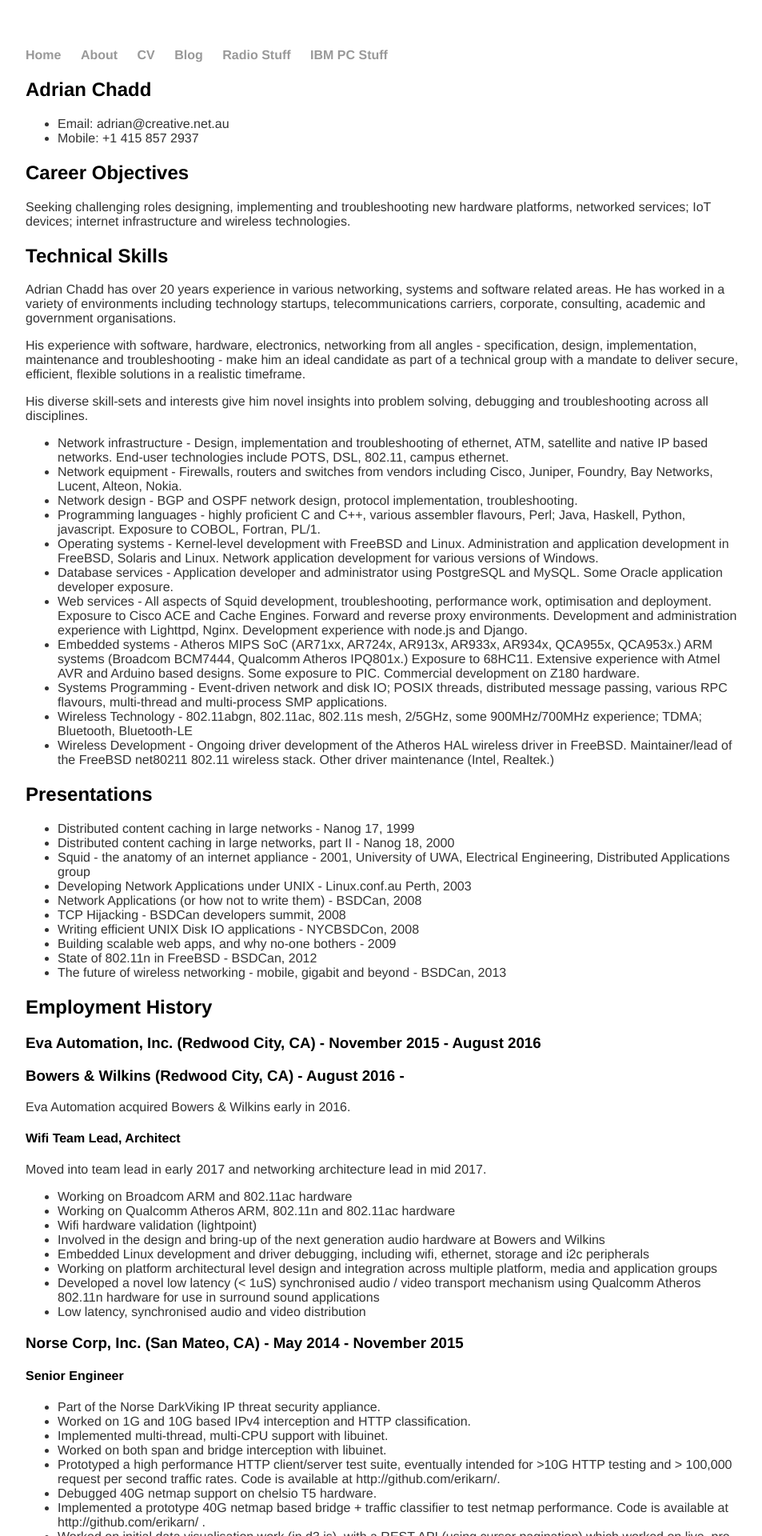
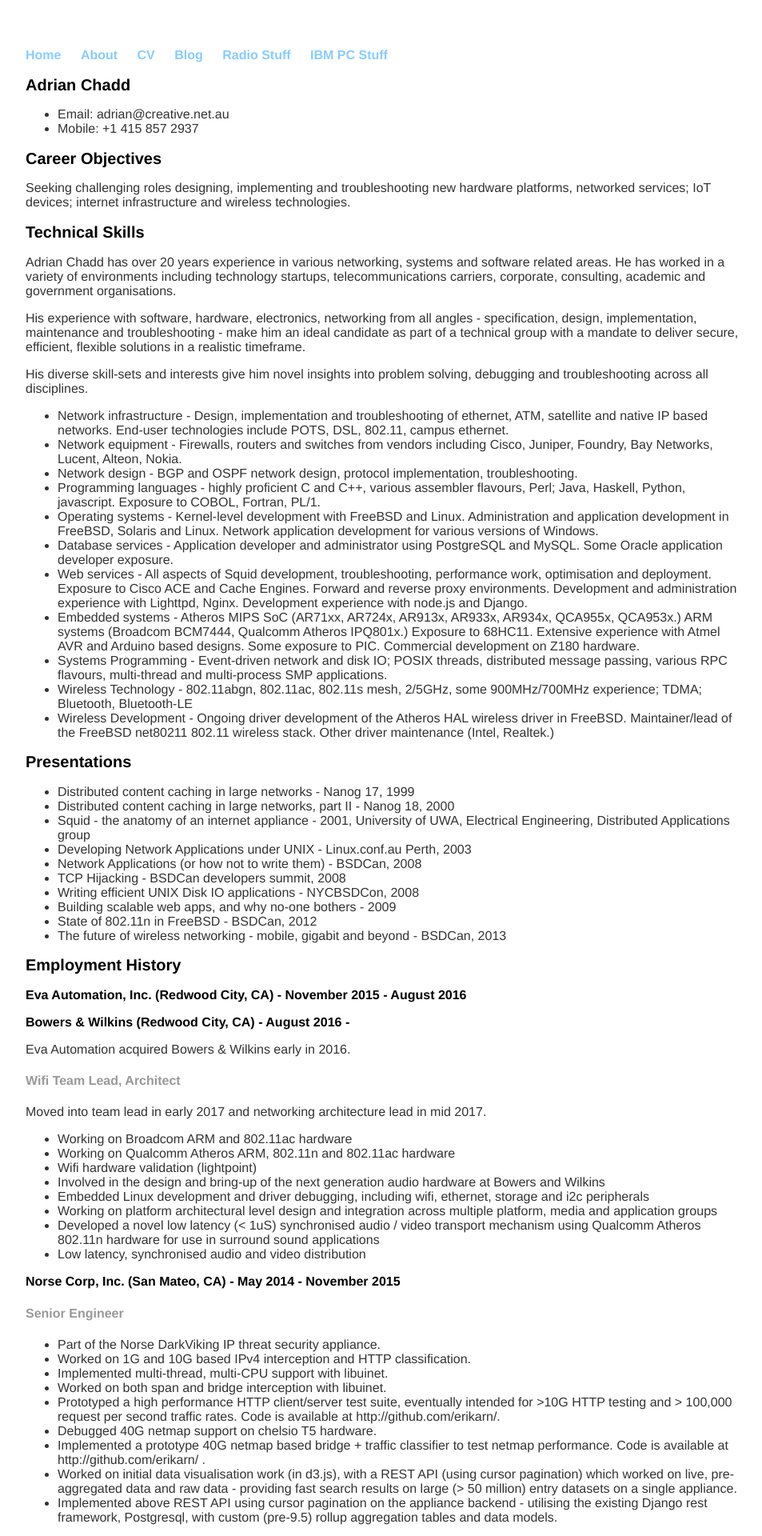
Before and after one commit to erikarn/erikarn.github.io, a Jekyll site: the page built from cv.md, in a window 1280 px wide. Shown: the top 1920 px of the page at 80% size, without its empty margins (160-1113 px from the left). Built offline with Jekyll 4.4.1, drawn with Linux system fonts in a browser that asks for light colours.

Commit message:
Tweak style

```diff
--- a/css/main.css
+++ b/css/main.css
@@ -3,9 +3,9 @@
     width: 70%;
     font-family:'Helvetica', 'Arial', 'Sans-Serif';
 /*
-    font-size: 1.5em;
     line-height: 1.4em;
 */
+    font-size: 1em;
 }
 nav ul, footer ul {
     font-family:'Helvetica', 'Arial', 'Sans-Serif';
@@ -19,15 +19,32 @@
 }
 a {
     text-decoration: none;
-    color: #999;
+    color: #8cf;
 }
 a:hover {
     text-decoration: underline;
 }
 h1 {
-    font-size: 3em;
+    font-size: 1.5em;
     font-family:'Helvetica', 'Arial', 'Sans-Serif';
 }
+h2 {
+    font-size: 1.25em;
+    font-family:'Helvetica', 'Arial', 'Sans-Serif';
+}
+h3 {
+    font-size: 1em;
+    font-family:'Helvetica', 'Arial', 'Sans-Serif';
+}
+
+h4 {
+    font-size: 1em;
+    font-family:'Helvetica', 'Arial', 'Sans-Serif';
+    color: #999;
+}
+
+
+
 p {
     color: #333;
 }
```
